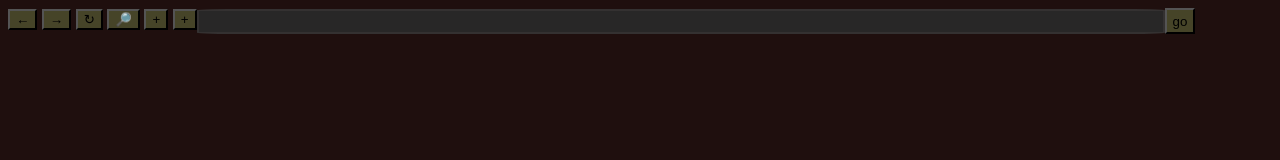
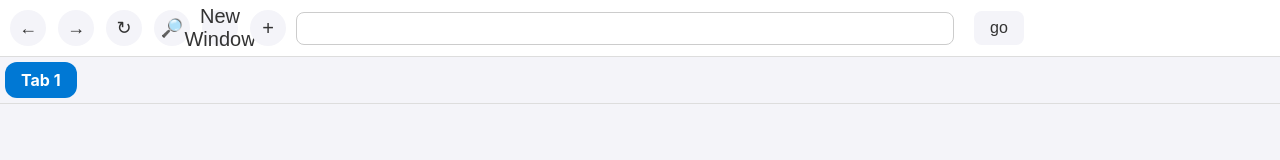
Before and after one commit to NIYAZ04/CHROMAFOX_BROWSER, a website built with Vite: page index.html in a window 1280 px wide. Built offline with nearby package versions, Linux system fonts and the light colour scheme.

Commit message:
newTab added Style changed

```diff
--- a/index.html
+++ b/index.html
@@ -3,30 +3,24 @@
   <head>
     <meta charset="UTF-8" />
     <title>MACRO Browser</title>
-
   </head>
-  <body >
-
-   <div id="broweser-tools" style="display: flex; width: 100vw;">
-
-    <div id ="button-container">
+  <body>
+    <div id="browser-tools" style="display: flex; width: 100vw;">
+      <div id="button-container">
         <button id="back-button">&larr;</button>
-      <button id="forward-button">&rarr; </button>
-
-      <button id="reload-button"> &#x21bb;</button>
-
+        <button id="forward-button">&rarr;</button>
+        <button id="reload-button">&#x21bb;</button>
         <button id="search-button">&#128270;</button>
-
-      <button id="new-window-button">+</button>
+        <button id="new-window-button">New Window</button>
         <button id="new-tab-button">+</button>
-
       </div>
-    <form><input id="url-input" required></form>
+      <form>
+        <input id="url-input" required />
+      </form>
       <button id="go">go</button>
-
     </div>
     <div id="tabs-container" style="display: flex; flex-wrap: nowrap;"></div>
-<webview id="webview"></webview>
+    <webview id="webview" src=""></webview>
 
     <script type="module" src="/src/renderer.js"></script>
   </body>
--- a/src/index.css
+++ b/src/index.css
@@ -1,33 +1,143 @@
+
 body {
   font-family: -apple-system, BlinkMacSystemFont, 'Segoe UI', Roboto, Helvetica,
     Arial, sans-serif;
- background-color: #1f0f0e;
+  background-color: #f4f4f9;
+  margin: 0;
+  padding: 0;
+  overflow: hidden;
+  display: flex;
+  flex-direction: column;
 }
 
-#url-input{
-  width: 75vw;
+#url-input {
+  width: 50vw;
+  padding: 8px;
+  background-color: #ffffff;
+  color: #333;
+  border: 1px solid #ccc;
+  border-radius: 8px;
+  outline: none;
+  transition: border 0.2s ease-in-out;
+}
 
-  padding-bottom: 5px;
-  background-color: rgb(40, 39, 39);
-  flex:1;
-  color:red;
-  border: 2px solid rgb(52,49,49);
-  border-radius: 5%;
+#url-input:focus {
+  border: 1px solid #0078d4;
+  box-shadow: 0 0 5px #0078d4;
+}
 
+/* Buttons */
+button {
+  cursor: pointer;
+  padding: 8px 12px;
+  border: none;
+  border-radius: 50%;
+  background-color: #f4f4f9;
+  transition: background-color 0.3s, transform 0.2s;
+  display: flex;
+  align-items: center;
+  justify-content: center;
+  font-size: 16px;
+  color: #333;
 }
-button{
-  cursor: pointer;
-  background-color: rgb(70,68,40);
+
+button:hover {
+  background-color: #e6e6e6;
+  transform: scale(1.1);
+}
+
+button:active {
+  background-color: #dcdcdc;
+}
+
+#browser-tools {
+  display: flex;
+  align-items: center;
+  background-color: #ffffff;
+  border-bottom: 1px solid #ddd;
+  padding: 10px;
+  box-shadow: 0 2px 4px rgba(0, 0, 0, 0.1);
+  gap: 10px;
+}
+
+#button-container {
+  display: flex;
+  gap: 12px;
+}
+
+#go {
+  margin-left: 10px;
+  padding: 8px 16px;
+  border-radius: 8px;
 }
 
 
-#webview{
-  height: 100vh;
+#tabs-container {
+  display: flex;
+  flex-wrap: nowrap;
+  overflow-x: auto;
+  margin-bottom: 0;
+  background-color: #f4f4f9;
+  border-bottom: 1px solid #ddd;
+  padding: 5px;
+}
+
+.tab {
+  padding: 8px 16px;
+  margin-right: 8px;
+  cursor: pointer;
+  background-color: #ffffff;
+  color: #333;
+  border-radius: 12px;
+  transition: background-color 0.3s, transform 0.2s;
+}
+
+.tab:hover {
+  background-color: #e6e6e6;
+  transform: scale(1.05);
+}
+
+.tab.active {
+  background-color: #0078d4;
+  color: #ffffff;
+  font-weight: bold;
 }
 
 
-@media(max-width:800px){
-  #go{
+#webview {
+  flex-grow: 1;
+  width: 100%;
+  height: calc(100vh - 100px);
+  border: none;
+}
+
+#new-tab-button,
+#new-window-button {
+  width: 36px;
+  height: 36px;
+  font-size: 20px;
+}
+
+#back-button,
+#forward-button,
+#reload-button,
+#search-button {
+  width: 36px;
+  height: 36px;
+  font-size: 18px;
+}
+
+
+@media (max-width: 800px) {
+  #url-input {
+    width: 60vw;
+  }
+
+  #go {
     display: none;
   }
+
+  #tabs-container {
+    font-size: 12px;
+  }
 }
--- a/src/renderer.js
+++ b/src/renderer.js
@@ -1,65 +1,204 @@
+// import './index.css';
+// const backButton=document.getElementById("back-button");
+// const forwardButton=document.getElementById("forward-button");
+// const reloadButton=document.getElementById("reload-button");
+// const searchButton=document.getElementById("search-button");
+// const newWindowButton=document.getElementById("new-window-button");
+// const goButton=document.getElementById("go");
+// const tabsContainer = document.getElementById("tabs-container");
+// //url input
+
+// const urlInputField=document.getElementById("url-input");
+// //weview
+// const webview=document.getElementById("webview");
+// let url="";
+// urlInputField.addEventListener("keydown",(event)=>{
+//     if(event.key==="Enter"){
+//         event.preventDefault();
+//         handleUrl()
+//     }
+// })
+// goButton.addEventListener("click",(event)=>{
+//     event.preventDefault();
+//     handleUrl();
+// })
+
+// searchButton.addEventListener("click",()=>{
+// url="https://www.google.com"
+// urlInputField.value=url;
+// webview.src=url;
+// })
+
+// backButton.addEventListener("click",()=>{
+//     webview.goBack();
+// })
+// forwardButton.addEventListener("click",()=>{
+//     webview.goForward();
+
+// })
+
+// reloadButton.addEventListener("click",()=>{
+//     webview.reload();
+// })
+
+
+// webview.addEventListener("did-navigate",(event)=>{
+//     url=event.url;
+//     urlInputField.value=url;
+// })
+
+// newWindowButton.addEventListener("click",()=>{
+//     api.newWindow();
+
+// })
+// function handleUrl(){
+//     let url="";
+//     const inputUrl=urlInputField.value;
+//    if(inputUrl.startsWith("http://")|| inputUrl.startsWith("https://")){
+//     url=inputUrl;
+//    }else {
+//     url = "http://"+inputUrl;
+
+//    }
+//     webview.src=url;
+
+// }
+
+
+
+// // Render Tabs
+
+
+// let tabs = [];
+// let currentTabIndex = 0;
+// function renderTabs() {
+//     tabsContainer.innerHTML = "";
+//     tabs.forEach((tab, index) => {
+//       const tabElement = document.createElement("div");
+//       tabElement.textContent = tab.title;
+//       tabElement.className = `tab ${index === currentTabIndex ? "active" : ""}`;
+//       tabElement.addEventListener("click", () => switchToTab(index));
+//       tabsContainer.appendChild(tabElement);
+//     });
+//   }
+
+//   // Switch Tabs
+//   function switchToTab(index) {
+//     currentTabIndex = index;
+//     const tab = tabs[index];
+//     urlInputField.value = tab.url;
+//     webview.src = tab.url;
+//     renderTabs();
+//   }
+
+//   // Initialize with the first tab
+//   tabs.push({ title: "Tab 1", url: "about:blank" });
+//   renderTabs();
+
+
+
+
 import './index.css';
-const backButton=document.getElementById("back-button");
-const forwardButton=document.getElementById("forward-button");
-const reloadButton=document.getElementById("reload-button");
-const searchButton=document.getElementById("search-button");
-const newWindowButton=document.getElementById("new-window-button");
-const goButton=document.getElementById("go");
 
-//url input
+const backButton = document.getElementById("back-button");
+const forwardButton = document.getElementById("forward-button");
+const reloadButton = document.getElementById("reload-button");
+const searchButton = document.getElementById("search-button");
+const newWindowButton = document.getElementById("new-window-button");
+const newTabButton = document.getElementById("new-tab-button");
+const goButton = document.getElementById("go");
+const urlInputField = document.getElementById("url-input");
+const webview = document.getElementById("webview");
+const tabsContainer = document.getElementById("tabs-container");
 
-const urlInputField=document.getElementById("url-input");
-//weview
-const webview=document.getElementById("webview");
-let url="";
-urlInputField.addEventListener("keydown",(event)=>{
-    if(event.key==="Enter"){
-        event.preventDefault();
-        handleUrl()
-    }
-})
-goButton.addEventListener("click",(event)=>{
+let tabs = [];
+let currentTabIndex = 0;
+
+function handleUrl() {
+  let url = "";
+  const inputUrl = urlInputField.value;
+  if (inputUrl.startsWith("http://") || inputUrl.startsWith("https://")) {
+    url = inputUrl;
+  } else {
+    url = "http://" + inputUrl;
+  }
+  webview.src = url;
+  tabs[currentTabIndex].url = url;
+}
+
+// Event Listeners
+urlInputField.addEventListener("keydown", (event) => {
+  if (event.key === "Enter") {
     event.preventDefault();
     handleUrl();
-})
+  }
+});
 
-searchButton.addEventListener("click",()=>{
-url="https://www.google.com"
-urlInputField.value=url;
-webview.src=url;
-})
+goButton.addEventListener("click", (event) => {
+  event.preventDefault();
+  handleUrl();
+});
 
-backButton.addEventListener("click",()=>{
-    webview.goBack();
-})
-forwardButton.addEventListener("click",()=>{
-    webview.goForward();
+searchButton.addEventListener("click", () => {
+  const url = "https://www.google.com";
+  urlInputField.value = url;
+  webview.src = url;
+  tabs[currentTabIndex].url = url;
+});
 
-})
+backButton.addEventListener("click", () => {
+  webview.goBack();
+});
 
-reloadButton.addEventListener("click",()=>{
-    webview.reload();
-})
+forwardButton.addEventListener("click", () => {
+  webview.goForward();
+});
 
+reloadButton.addEventListener("click", () => {
+  webview.reload();
+});
 
-webview.addEventListener("did-navigate",(event)=>{
-    url=event.url;
-    urlInputField.value=url;
-})
+webview.addEventListener("did-navigate", (event) => {
+  const url = event.url;
+  urlInputField.value = url;
+  tabs[currentTabIndex].url = url;
+});
 
+// New Tab Functionality
+newTabButton.addEventListener("click", () => {
+  const tab = {
+    title: `Tab ${tabs.length + 1}`,
+    url: "about:blank",
+  };
+  tabs.push(tab);
+  renderTabs();
+  switchToTab(tabs.length - 1);
+});
 newWindowButton.addEventListener("click",()=>{
     api.newWindow();
 
 })
-function handleUrl(){
-    let url="";
-    const inputUrl=urlInputField.value;
-   if(inputUrl.startsWith("http://")|| inputUrl.startsWith("https://")){
-    url=inputUrl;
-   }else {
-    url = "http://"+inputUrl;
+// Render Tabs
+function renderTabs() {
+  tabsContainer.innerHTML = "";
+  tabs.forEach((tab, index) => {
+    const tabElement = document.createElement("div");
+    tabElement.textContent = tab.title;
+    tabElement.className = `tab ${index === currentTabIndex ? "active" : ""}`;
+    tabElement.addEventListener("click", () => switchToTab(index));
+    tabsContainer.appendChild(tabElement);
+  });
+}
 
-   }
-    webview.src=url;
+// Switch Tabs
+function switchToTab(index) {
+  currentTabIndex = index;
+  const tab = tabs[index];
+  urlInputField.value = tab.url;
+  webview.src = tab.url;
+  renderTabs();
+}
 
-}
+// Initialize with the first tab
+tabs.push({ title: "Tab 1", url: "about:blank" });
+renderTabs();
```
Also changed, not shown: src/preload.js (+0 -8 lines), src/testCode.js (added). Lines whose indentation alone changed are shown as unchanged.
